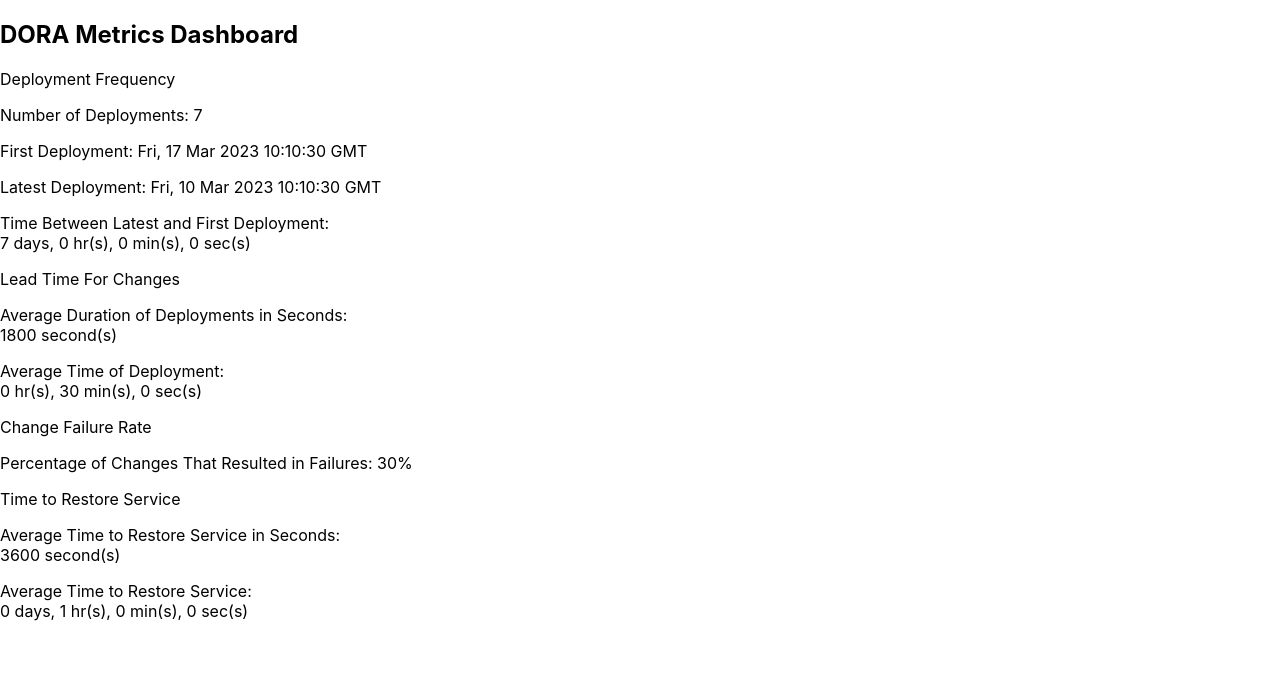
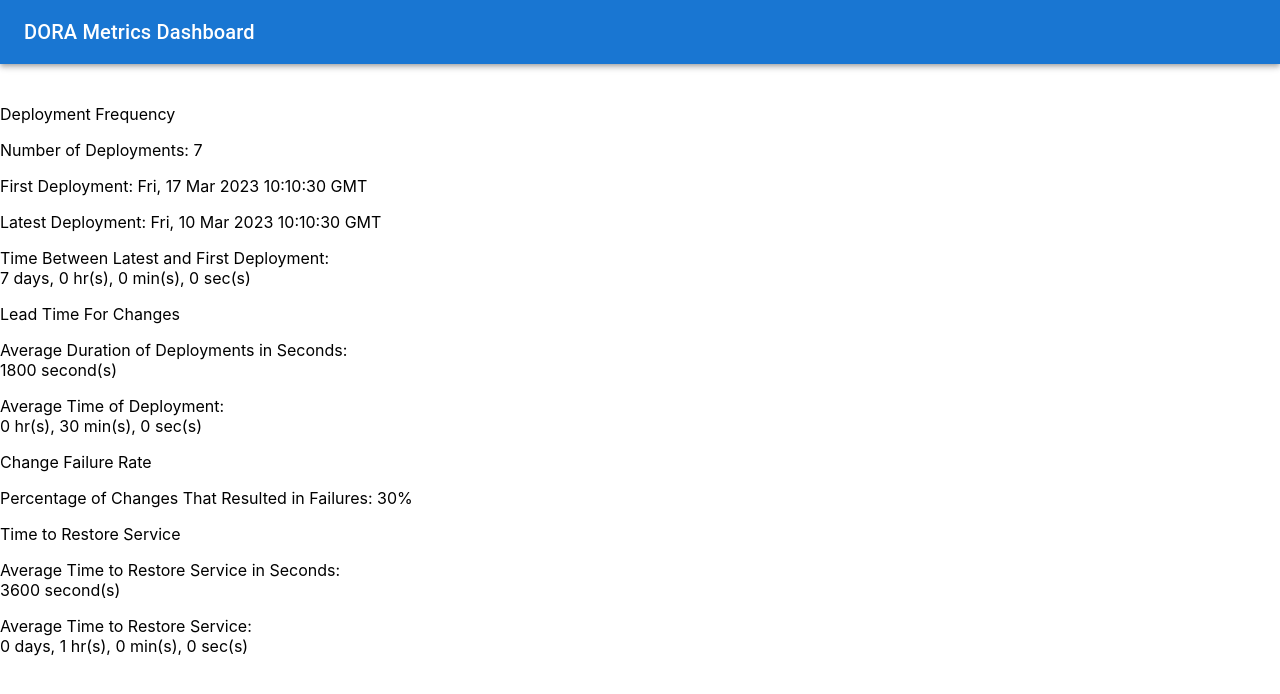
Before and after one commit to eoinkane/uni-honours, a React (Create React App) app in the folder frontend/: page / in a window 1280 px wide. Shown: the top 694 px of the page. Built offline with nearby package versions, Linux system fonts and the light colour scheme.

Commit message:
Added an AppBar to the top of the page

```diff
--- a/frontend/src/App.tsx
+++ b/frontend/src/App.tsx
@@ -1,4 +1,7 @@
 import React, { useState, useEffect } from 'react';
+import AppBar from '@mui/material/AppBar';
+import Toolbar from '@mui/material/Toolbar';
+import Typography from '@mui/material/Typography';
 
 interface DeploymentFrequencyData {
   numberOfDeployments: number;
@@ -102,7 +105,13 @@
 
   return (
     <>
-      <h2>DORA Metrics Dashboard</h2>
+      <AppBar position="static" component="header" sx={{ mb: 5 }}>
+        <Toolbar>
+          <Typography variant="h6" sx={{ flexGrow: 1 }}>
+            DORA Metrics Dashboard
+          </Typography>
+        </Toolbar>
+      </AppBar>
       {renderContent()}
     </>
   );
```
